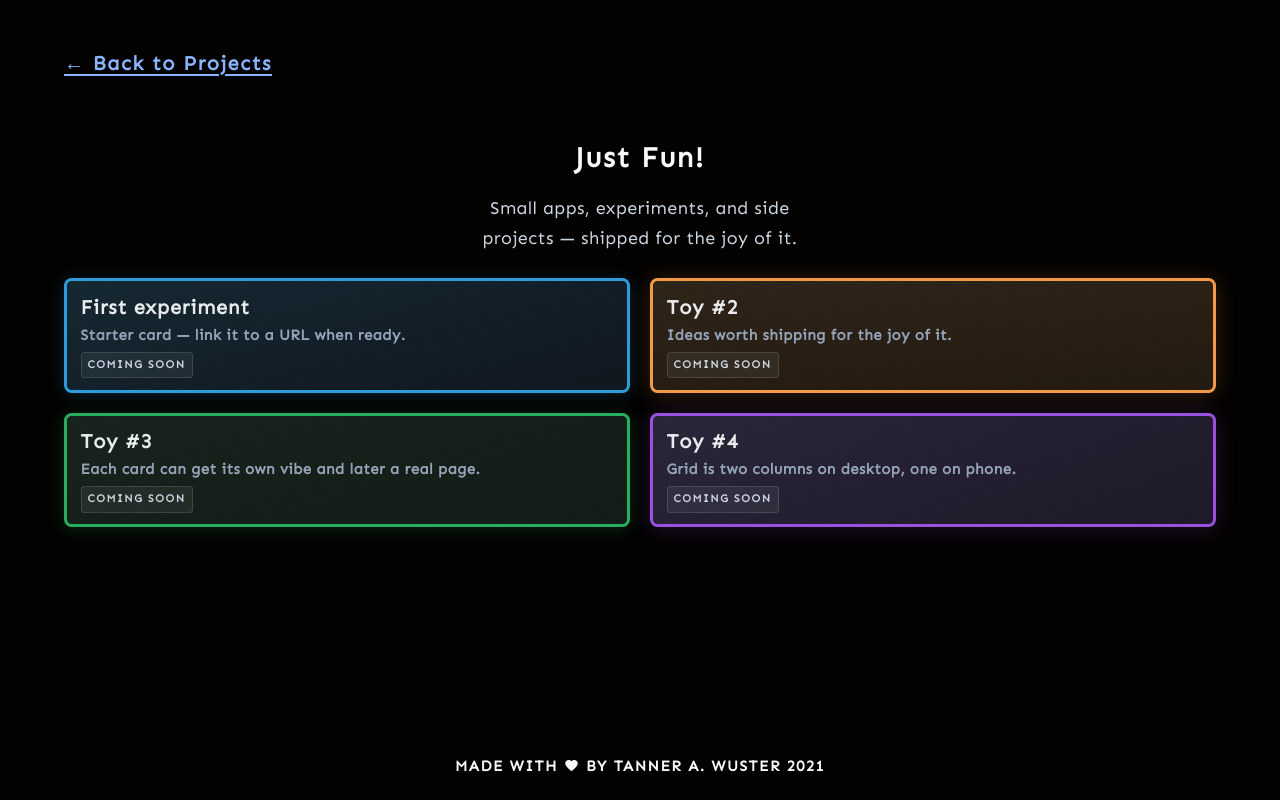
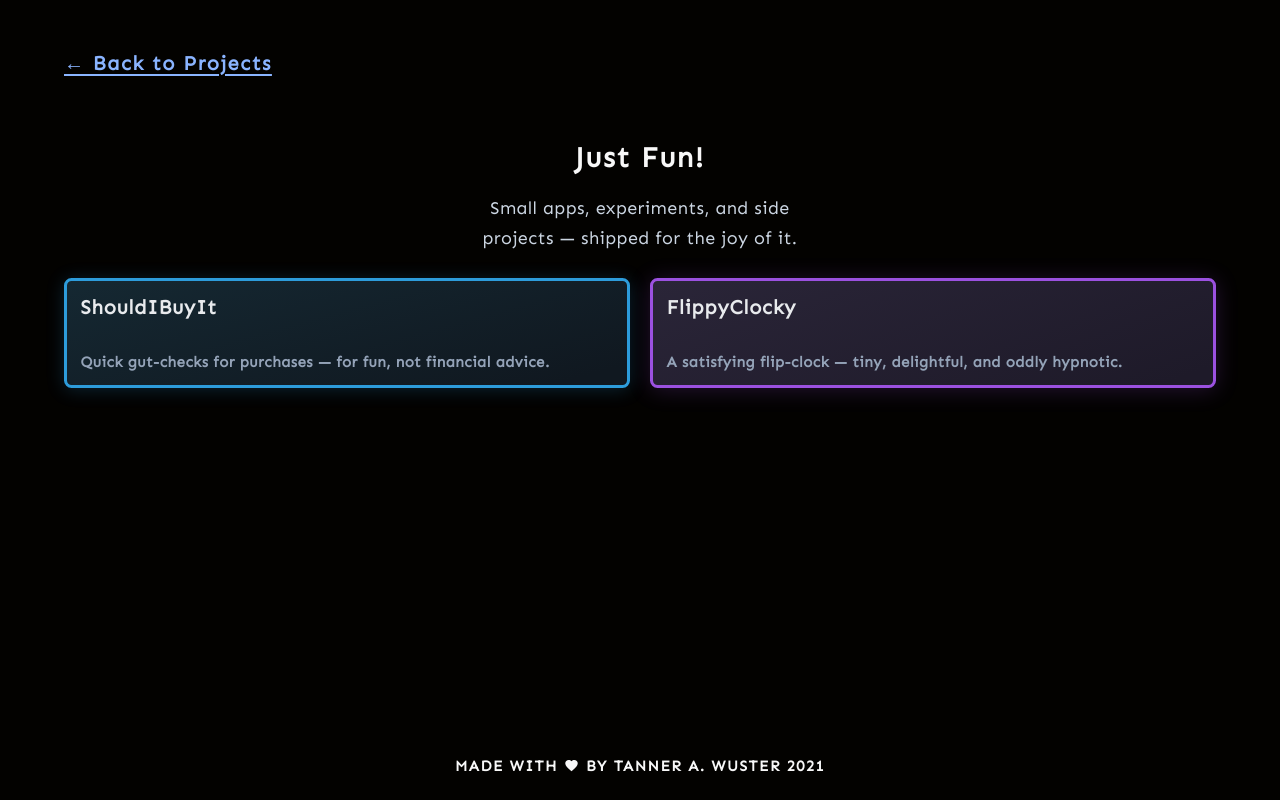
Before and after one commit to tannerwuster/tannerwuster.github.io, a React (Vite) app: page /justforfun in a window 1280 px wide. Built offline with nearby package versions, Linux system fonts and the light colour scheme.

Commit message:
Just Fun: add ShouldIBuyIt + FlippyClocky pages
- Replace placeholder grid with two linked cards
- Add routes + pages at /justforfun/shouldibuyit and /justforfun/flippyclocky
- Refresh docs build output

```diff
--- a/src/App.jsx
+++ b/src/App.jsx
@@ -2,6 +2,8 @@ import { useEffect, useState } from "react";
 import { Navigate, Route, Routes } from "react-router-dom";
 import HomePage from "./pages/HomePage.jsx";
 import JustForFun from "./pages/JustForFun.jsx";
+import ShouldIBuyIt from "./pages/ShouldIBuyIt.jsx";
+import FlippyClocky from "./pages/FlippyClocky.jsx";
 
 export default function App() {
   const [lightMode, setLightMode] = useState(false);
@@ -17,6 +19,8 @@ export default function App() {
         element={<HomePage lightMode={lightMode} setLightMode={setLightMode} />}
       />
       <Route path="/justforfun" element={<JustForFun />} />
+      <Route path="/justforfun/shouldibuyit" element={<ShouldIBuyIt />} />
+      <Route path="/justforfun/flippyclocky" element={<FlippyClocky />} />
       <Route path="*" element={<Navigate to="/" replace />} />
     </Routes>
   );
--- a/src/justForFunItems.js
+++ b/src/justForFunItems.js
@@ -3,31 +3,17 @@
  */
 export const JUST_FOR_FUN_ITEMS = [
   {
-    id: "alpha",
-    title: "First experiment",
-    subtitle: "Starter card — link it to a URL when ready.",
+    id: "shouldibuyit",
+    title: "ShouldIBuyIt",
+    subtitle: "Quick gut-checks for purchases — for fun, not financial advice.",
     accent: "ocean",
-    to: null,
+    to: "/justforfun/shouldibuyit",
   },
   {
-    id: "beta",
-    title: "Toy #2",
-    subtitle: "Ideas worth shipping for the joy of it.",
-    accent: "sun",
-    to: null,
-  },
-  {
-    id: "gamma",
-    title: "Toy #3",
-    subtitle: "Each card can get its own vibe and later a real page.",
-    accent: "mint",
-    to: null,
-  },
-  {
-    id: "delta",
-    title: "Toy #4",
-    subtitle: "Grid is two columns on desktop, one on phone.",
+    id: "flippyclocky",
+    title: "FlippyClocky",
+    subtitle: "A satisfying flip-clock — tiny, delightful, and oddly hypnotic.",
     accent: "lavender",
-    to: null,
+    to: "/justforfun/flippyclocky",
   },
 ];
--- /dev/null
+++ b/src/pages/FlippyClocky.jsx
@@ -0,0 +1,46 @@
+import { useEffect } from "react";
+import { Link } from "react-router-dom";
+import Footer from "../components/Footer.jsx";
+
+export default function FlippyClocky() {
+  useEffect(() => {
+    const prevTitle = document.title;
+    document.title = "FlippyClocky · Just Fun · Tanner Wuster";
+
+    document.body.classList.add("body--justforfun-route");
+    return () => {
+      document.title = prevTitle;
+      document.body.classList.remove("body--justforfun-route");
+    };
+  }, []);
+
+  return (
+    <div className="justforfun-shell">
+      <main className="justforfun-page" id="main">
+        <div className="wrapper justforfun-page__wrap">
+          <nav className="justforfun-page__toolbar" aria-label="Just Fun">
+            <Link to="/justforfun" className="justforfun-page__back-link">
+              ← Back to Just Fun
+            </Link>
+          </nav>
+
+          <header className="justforfun-page__masthead">
+            <h1 className="justforfun-page__title">
+              <span className="justforfun-page__title-mark">FlippyClocky</span>
+            </h1>
+            <p className="justforfun-page__tagline">
+              A tiny flip-clock experiment for maximal satisfaction.
+            </p>
+          </header>
+
+          <section className="justforfun-page__content" aria-label="Project details">
+            <p className="justforfun-page__note">
+              Coming soon.
+            </p>
+          </section>
+        </div>
+      </main>
+      <Footer />
+    </div>
+  );
+}
--- a/src/pages/JustForFun.jsx
+++ b/src/pages/JustForFun.jsx
@@ -39,13 +39,25 @@ export default function JustForFun() {
             {JUST_FOR_FUN_ITEMS.map((item) => (
               <li key={item.id} className="justforfun-grid__cell">
                 {item.to ? (
+                  item.to.startsWith("http") ? (
                     <a
                       className={`justforfun-card justforfun-card--${item.accent}`}
                       href={item.to}
+                      target="_blank"
+                      rel="noreferrer"
                     >
                       <span className="justforfun-card__title">{item.title}</span>
                       <span className="justforfun-card__subtitle">{item.subtitle}</span>
                     </a>
+                  ) : (
+                    <Link
+                      className={`justforfun-card justforfun-card--${item.accent}`}
+                      to={item.to}
+                    >
+                      <span className="justforfun-card__title">{item.title}</span>
+                      <span className="justforfun-card__subtitle">{item.subtitle}</span>
+                    </Link>
+                  )
                 ) : (
                   <div
                     className={`justforfun-card justforfun-card--${item.accent} justforfun-card--soon`}
--- /dev/null
+++ b/src/pages/ShouldIBuyIt.jsx
@@ -0,0 +1,46 @@
+import { useEffect } from "react";
+import { Link } from "react-router-dom";
+import Footer from "../components/Footer.jsx";
+
+export default function ShouldIBuyIt() {
+  useEffect(() => {
+    const prevTitle = document.title;
+    document.title = "ShouldIBuyIt · Just Fun · Tanner Wuster";
+
+    document.body.classList.add("body--justforfun-route");
+    return () => {
+      document.title = prevTitle;
+      document.body.classList.remove("body--justforfun-route");
+    };
+  }, []);
+
+  return (
+    <div className="justforfun-shell">
+      <main className="justforfun-page" id="main">
+        <div className="wrapper justforfun-page__wrap">
+          <nav className="justforfun-page__toolbar" aria-label="Just Fun">
+            <Link to="/justforfun" className="justforfun-page__back-link">
+              ← Back to Just Fun
+            </Link>
+          </nav>
+
+          <header className="justforfun-page__masthead">
+            <h1 className="justforfun-page__title">
+              <span className="justforfun-page__title-mark">ShouldIBuyIt</span>
+            </h1>
+            <p className="justforfun-page__tagline">
+              A small web toy for quick gut-checks before a purchase.
+            </p>
+          </header>
+
+          <section className="justforfun-page__content" aria-label="Project details">
+            <p className="justforfun-page__note">
+              Coming soon.
+            </p>
+          </section>
+        </div>
+      </main>
+      <Footer />
+    </div>
+  );
+}
```
Also changed, not shown: 7 other files (tests, documents, lock files or other folders). Lines whose indentation alone changed are shown as unchanged.
